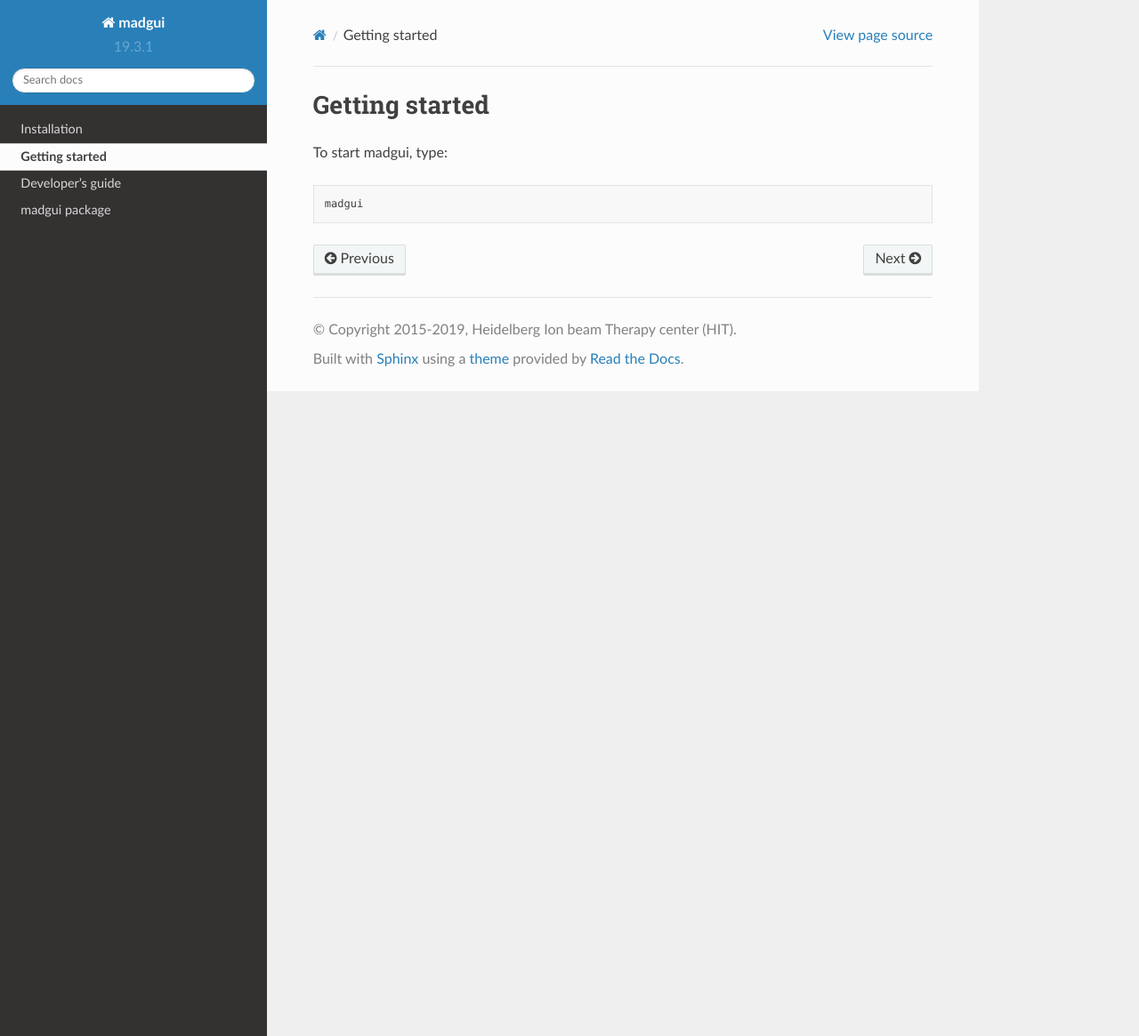
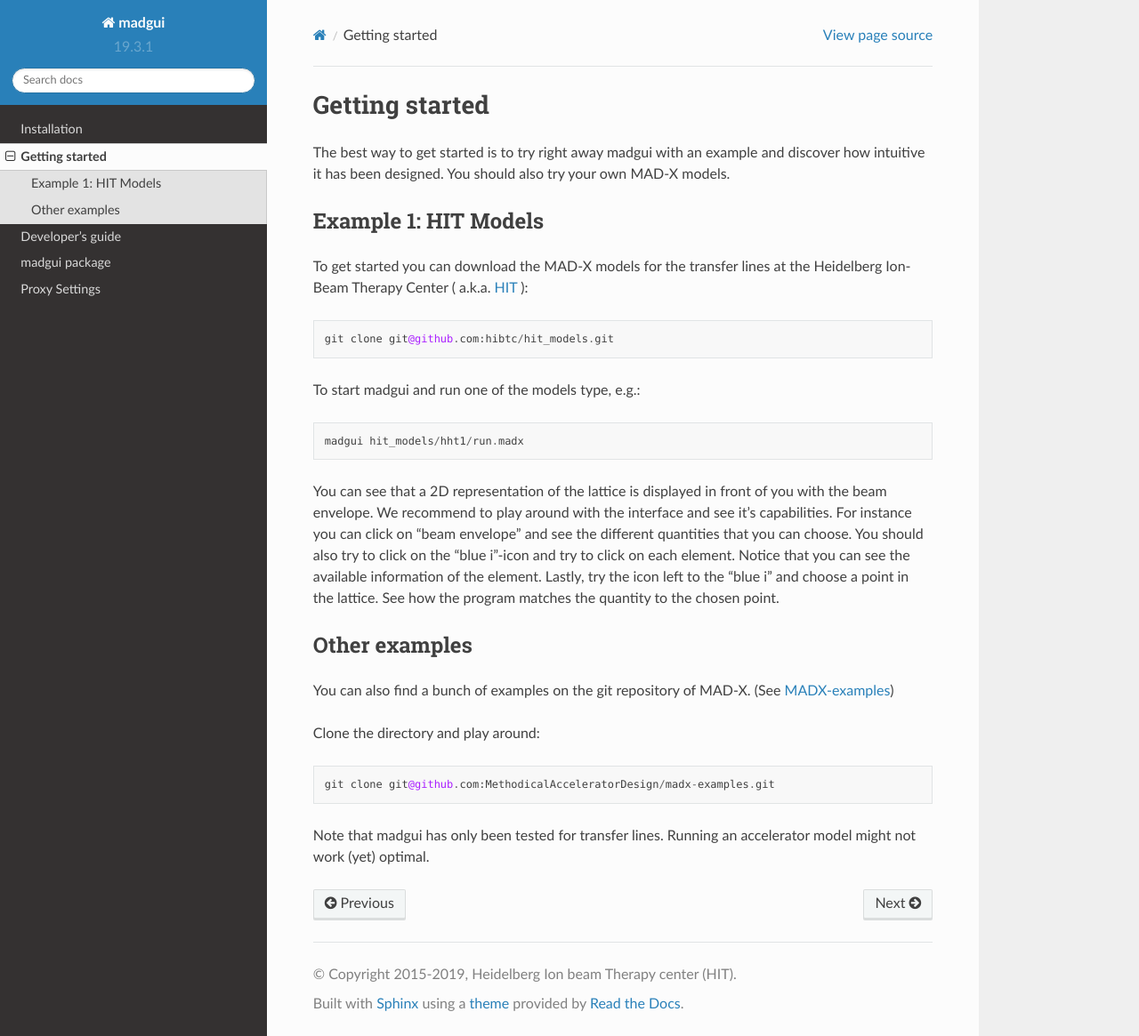
Before and after one commit to hibtc/madgui, a Sphinx documentation site: the page built from docs/getting-started.rst, in a window 1280 px wide and 1165 px high. Shown: the whole window at 89% size. Built offline with Sphinx 7.4.7 and the Read the Docs theme 2.0.0, drawn with Linux system fonts in a browser that asks for light colours.

Commit message:
Added the Proxy Settings and some examples to the getting started part of the documentation

```diff
--- a/docs/getting-started.rst
+++ b/docs/getting-started.rst
@@ -1,6 +1,33 @@
 Getting started
-===============
+###############
 
-To start madgui, type::
+The best way to get started is to try right away madgui with an example and discover how intuitive it has been designed. You should also try your own MAD-X models.
 
-    madgui
+Example 1: HIT Models
+=====================
+
+To get started you can download the MAD-X models for the transfer lines at the Heidelberg Ion-Beam Therapy Center ( a.k.a. HIT_ )::
+
+  git clone git@github.com:hibtc/hit_models.git
+
+.. _HIT: https://www.klinikum.uni-heidelberg.de/Willkommen.113005.0.html
+
+To start madgui and run one of the models type, e.g.::
+
+    madgui hit_models/hht1/run.madx
+
+You can see that a 2D representation of the lattice is displayed in front of you with the beam envelope. We recommend to play around with the interface and see it's capabilities. For instance you can click on "beam envelope" and see the different quantities that you can choose.
+You should also try to click on the "blue i"-icon and try to click on each element. Notice that you can see the available information of the element. Lastly, try the icon left to the "blue i" and choose a point in the lattice. See how the program matches the quantity to the chosen point.
+
+Other examples
+==============
+
+You can also find a bunch of examples on the git repository of MAD-X. (See MADX-examples_)
+
+.. _MADX-examples: https://github.com/MethodicalAcceleratorDesign/madx-examples
+
+Clone the directory and play around::
+
+  git clone git@github.com:MethodicalAcceleratorDesign/madx-examples.git
+
+Note that madgui has only been tested for transfer lines. Running an accelerator model might not work (yet) optimal.
--- a/docs/index.rst
+++ b/docs/index.rst
@@ -25,6 +25,7 @@ Contents
    getting-started
    devguide/index
    api/madgui
+   proxysettings
 
 Links
 =====
```
Also changed, not shown: docs/installation.rst (+6 -3 lines), docs/proxysettings.rst (added, +30 -0 lines).
